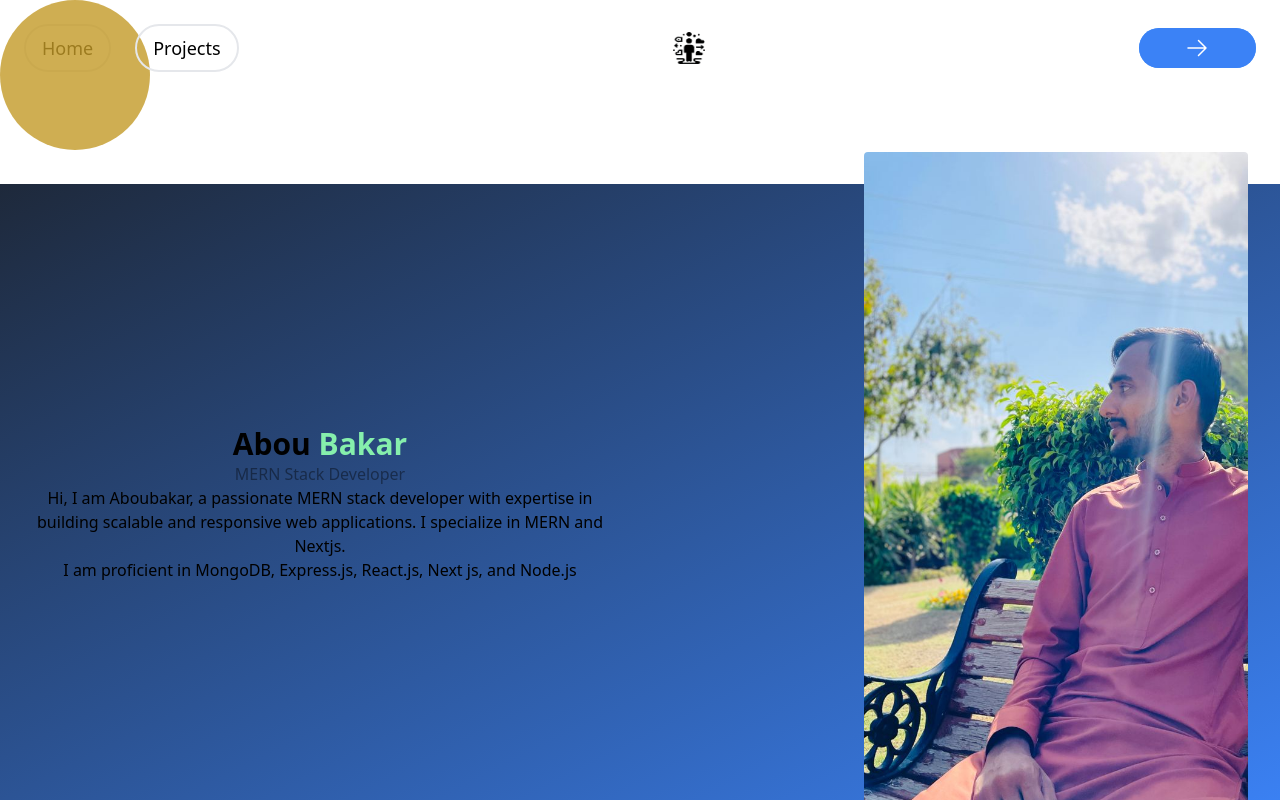
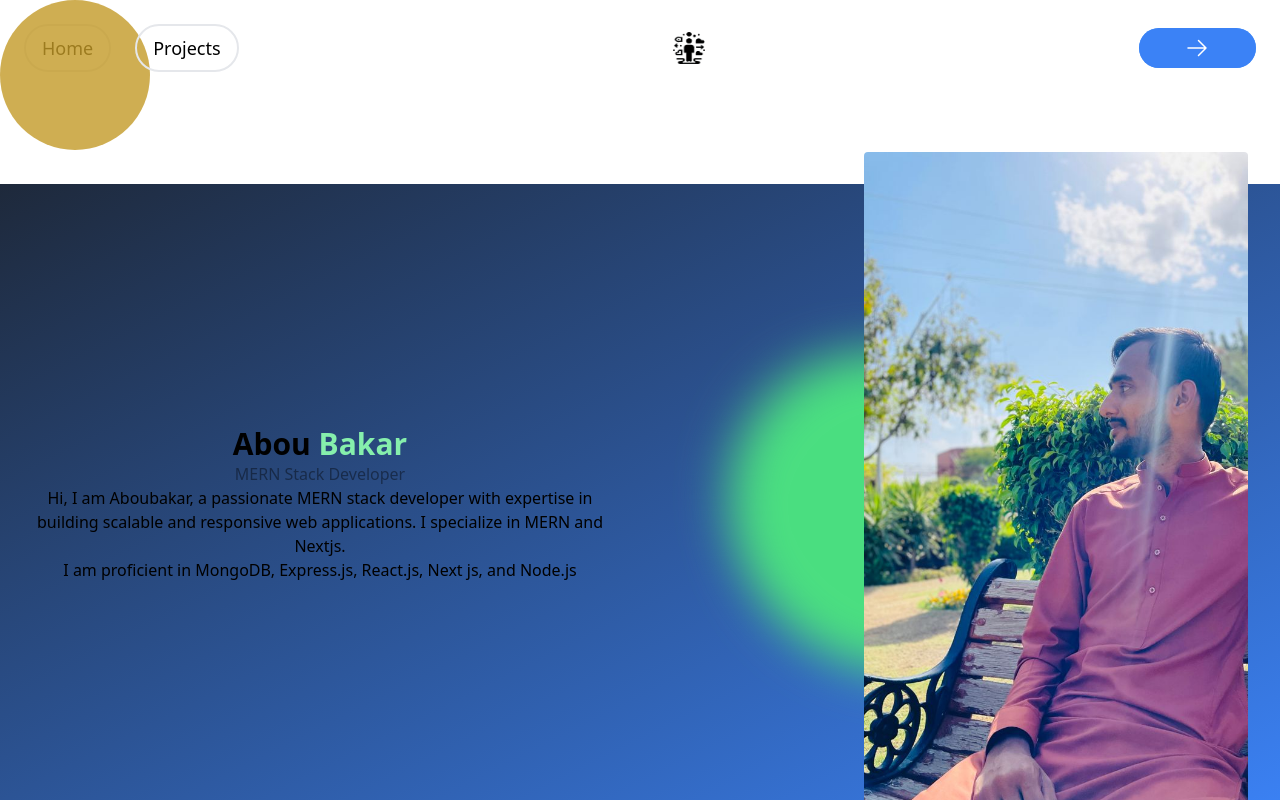
Before and after one commit to AboubakarArisar/Portfolio-Nextjs, a Next.js app: page / in a window 1280 px wide. Shown: the top 800 px of the page. Built offline with nearby package versions, Linux system fonts and the light colour scheme.

Commit message:
refactored design and added animations

```diff
--- a/app/globals.css
+++ b/app/globals.css
@@ -49,3 +49,19 @@ body {
   position: relative;
   z-index: 9;
 }
+
+@keyframes moveSkew {
+  0% {
+    transform: skewX(16deg) translateX(20%) translateY(10%);
+  }
+  50% {
+    transform: skewX(26deg) translateX(-20%) translateY(55%);
+  }
+  100% {
+    transform: skewX(90deg) translateX(30) translateY(40%);
+  }
+}
+
+.animate-skew-infinite {
+  animation: moveSkew 7s ease-in-out infinite alternate;
+}
--- a/app/page.tsx
+++ b/app/page.tsx
@@ -44,6 +44,10 @@ export default function Home() {
               Node.js
             </p>
           </div>
+          <div className='w-[40%] h-[90vh] absolute top-[10%] right-[10%] overflow-hidden'>
+            <div className='rounded-full bg-green-400 w-[80%] h-[40vh] absolute top-[10%] left-[20%]  blur-xl animate-skew-infinite'></div>
+          </div>
+
           <div className='absolute md:-top-8 rounded md:right-8 md:h-[90vh] md:w-[30%] bg-[url(/ab.jpg)] bg-cover'></div>
         </div>
         <Skills />
```
